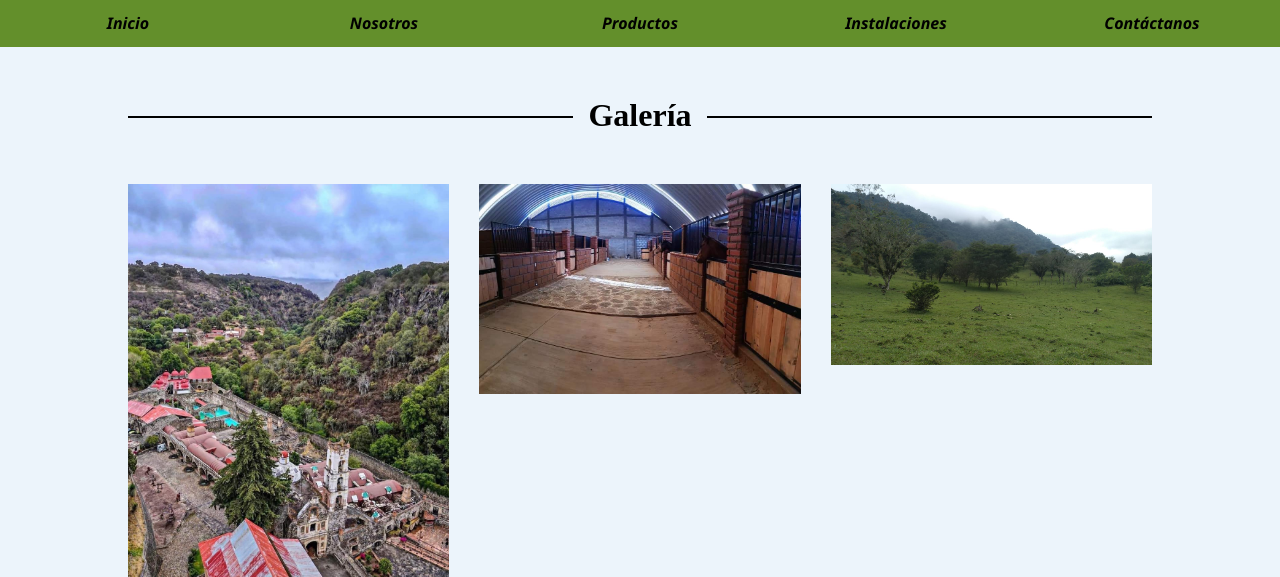
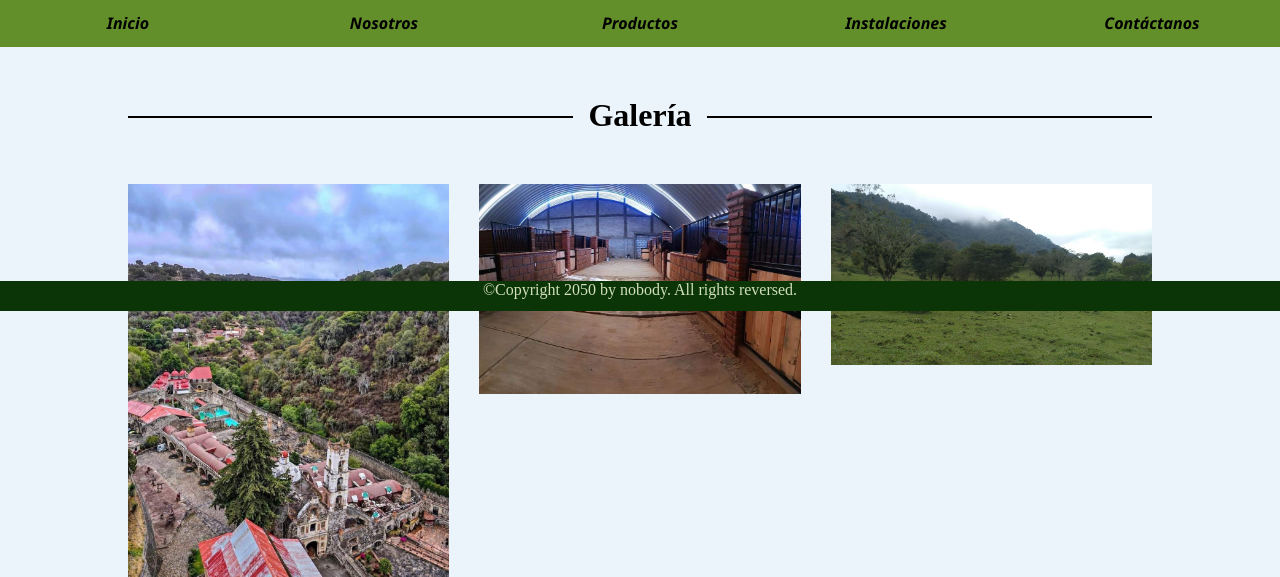
Before and after one commit to Monica-RT/Proyecto_NEyDW, a PHP site: page /Instalaciones.html in a window 1280 px wide. Shown: the part 489-1066 px from the top of the page. Run offline with PHP 8.4, Linux system fonts and the light colour scheme.

Commit message:
Update instalaciones.css

```diff
--- a/instalaciones.css
+++ b/instalaciones.css
@@ -184,8 +184,20 @@ h1 span{
     width: 90%;
     max-width: 600px;
 }
+footer{
+    position: fixed;
+    background: #0C3507;
+    width: 100%;
+    height:30px;
+    bottom: 0%;
 
-@media screen and (max-width:400px){
+}
+footer p{
+    font-size: medium;
+    color: #D0DFB9;
+    text-align: center;
+}
+@media screen and (max-width:500px){
     .menu_escritorio{
         display: none;
     }
```
